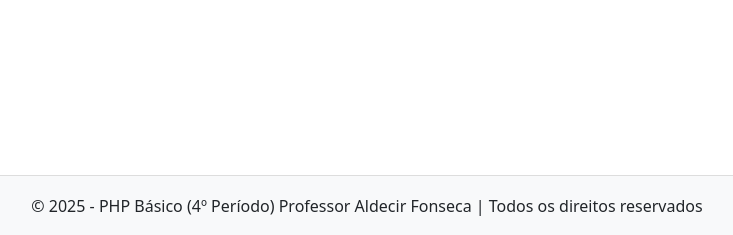
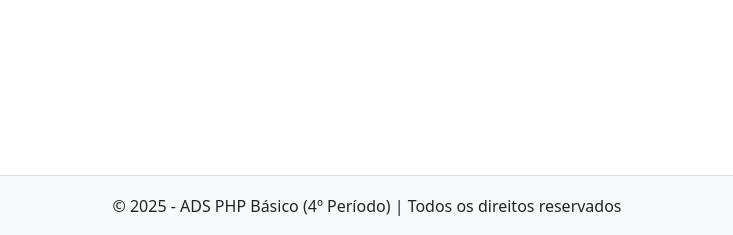
Before and after one commit to mateusfragaa/Crud--fasm, a PHP site: page /index.php in a window 1280 px wide. Shown: the part 565-800 px from the top of the page, without its empty margins (285-1018 px from the left). Run offline with PHP 8.4, Linux system fonts and the light colour scheme.

Commit message:
Update index.php
Modificações no footer, apenas troca de descrições

```diff
--- a/view/index.php
+++ b/view/index.php
@@ -72,7 +72,7 @@
                 </main>
 
                 <footer>
-                    <span>&copy; 2025 - PHP Básico (4º Período) Professor Aldecir Fonseca | Todos os direitos reservados</span>
+                    <span>&copy; 2025 - ADS PHP Básico (4º Período) | Todos os direitos reservados</span>
                 </footer>
             </div>
 
```
